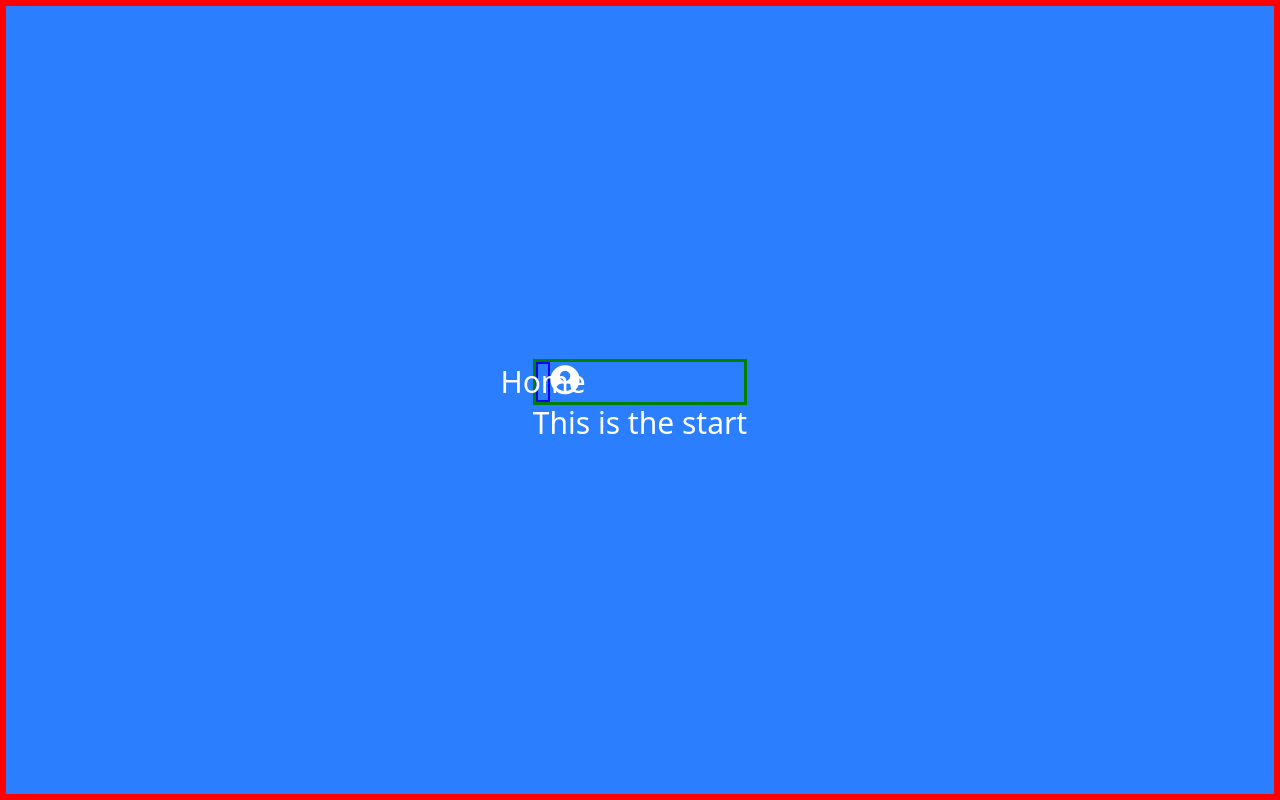
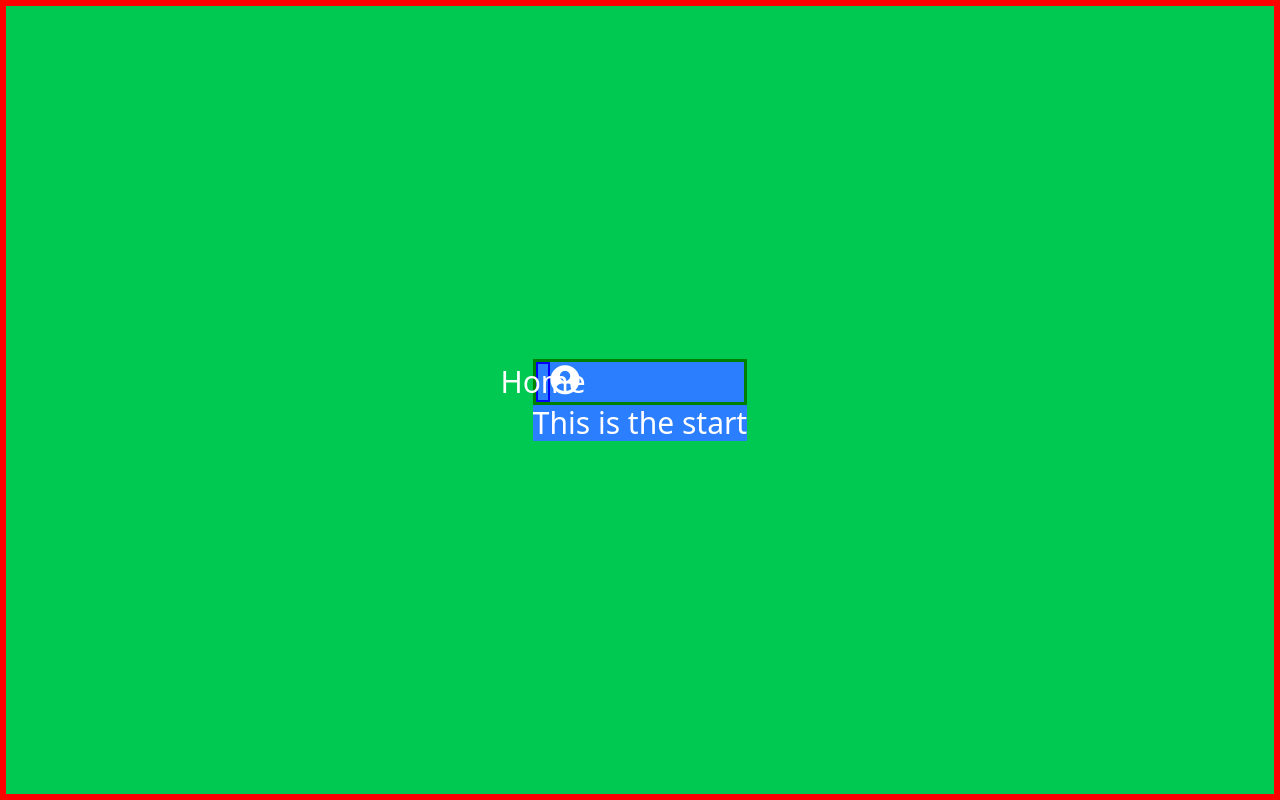
Before and after one commit to alexchrono/MTKdesign, a React (Create React App) app in the folder react-app/: page / in a window 1280 px wide. Built offline with nearby package versions, Linux system fonts and the light colour scheme.

Commit message:
before i install concurrently

```diff
--- a/react-app/public/index.html
+++ b/react-app/public/index.html
@@ -8,10 +8,10 @@
     <link rel="manifest" href="%PUBLIC_URL%/manifest.json" />
     <link rel="stylesheet" href="https://use.fontawesome.com/releases/v5.5.0/css/all.css"
       integrity="sha384-B4dIYHKNBt8Bc12p+WXckhzcICo0wtJAoU8YZTY5qE0Id1GSseTk6S+L3BlXeVIU" crossorigin="anonymous" />
-    <!-- <link rel="stylesheet" href="/react-app/src/index.css"> -->
+    <!-- <link rel="stylesheet" href="/react-app/src/output.css"> -->
   </head>
   <body>
-    <div id="root" class="h-screen w-screen bg-blue-500 text-white flex items-center justify-center text-3xl">
+    <div id="root" class="h-screen w-screen bg-green-500 text-white flex items-center justify-center text-3xl">
       Tailwind is working!
     </div>
   </body>
--- a/react-app/src/output.css
+++ b/react-app/src/output.css
@@ -7,6 +7,7 @@
       "Segoe UI Emoji", "Segoe UI Symbol", "Noto Color Emoji";
     --font-mono: ui-monospace, SFMono-Regular, Menlo, Monaco, Consolas, "Liberation Mono",
       "Courier New", monospace;
+    --color-green-500: oklch(72.3% 0.219 149.579);
     --color-blue-500: oklch(62.3% 0.214 259.815);
     --color-white: #fff;
     --text-3xl: 1.875rem;
@@ -197,6 +198,9 @@
   .bg-blue-500 {
     background-color: var(--color-blue-500);
   }
+  .bg-green-500 {
+    background-color: var(--color-green-500);
+  }
   .object-contain {
     object-fit: contain;
   }
```
